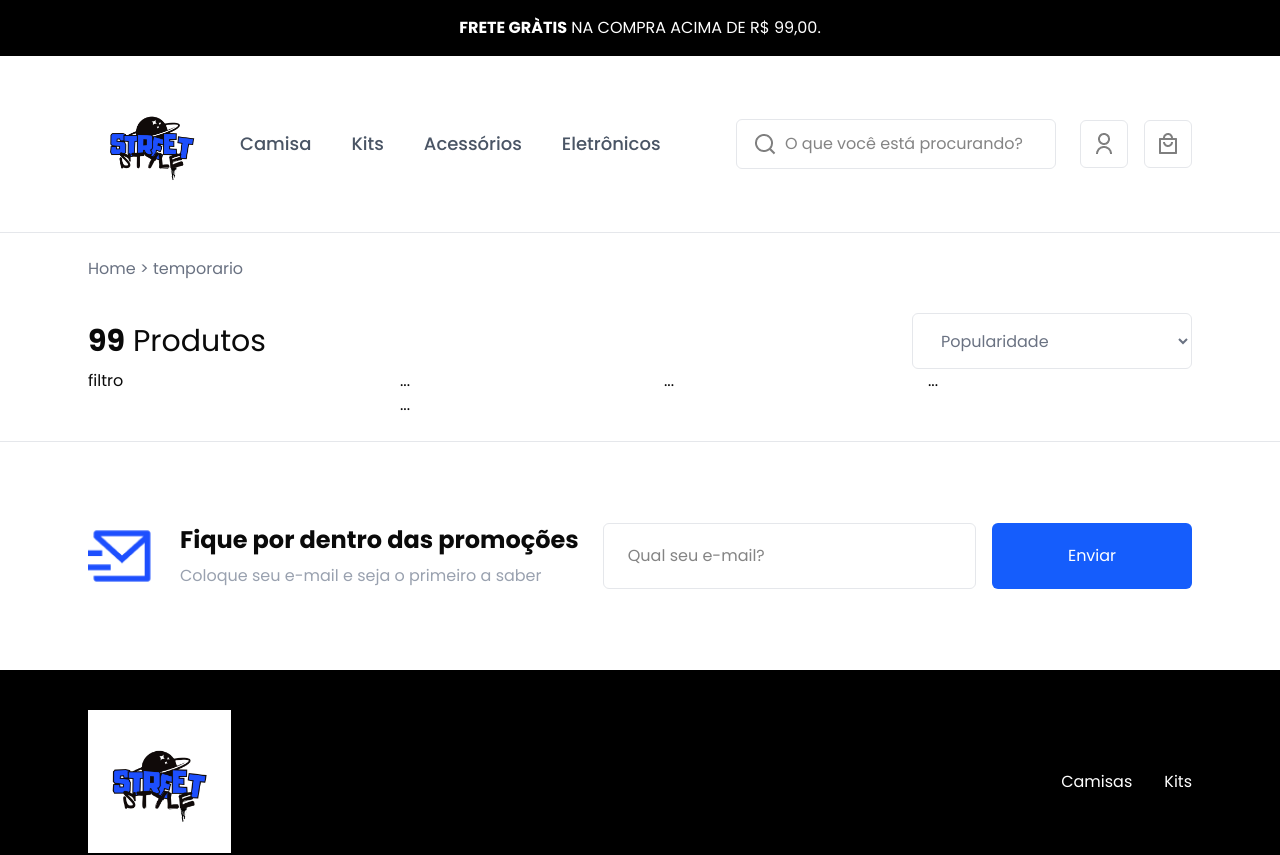
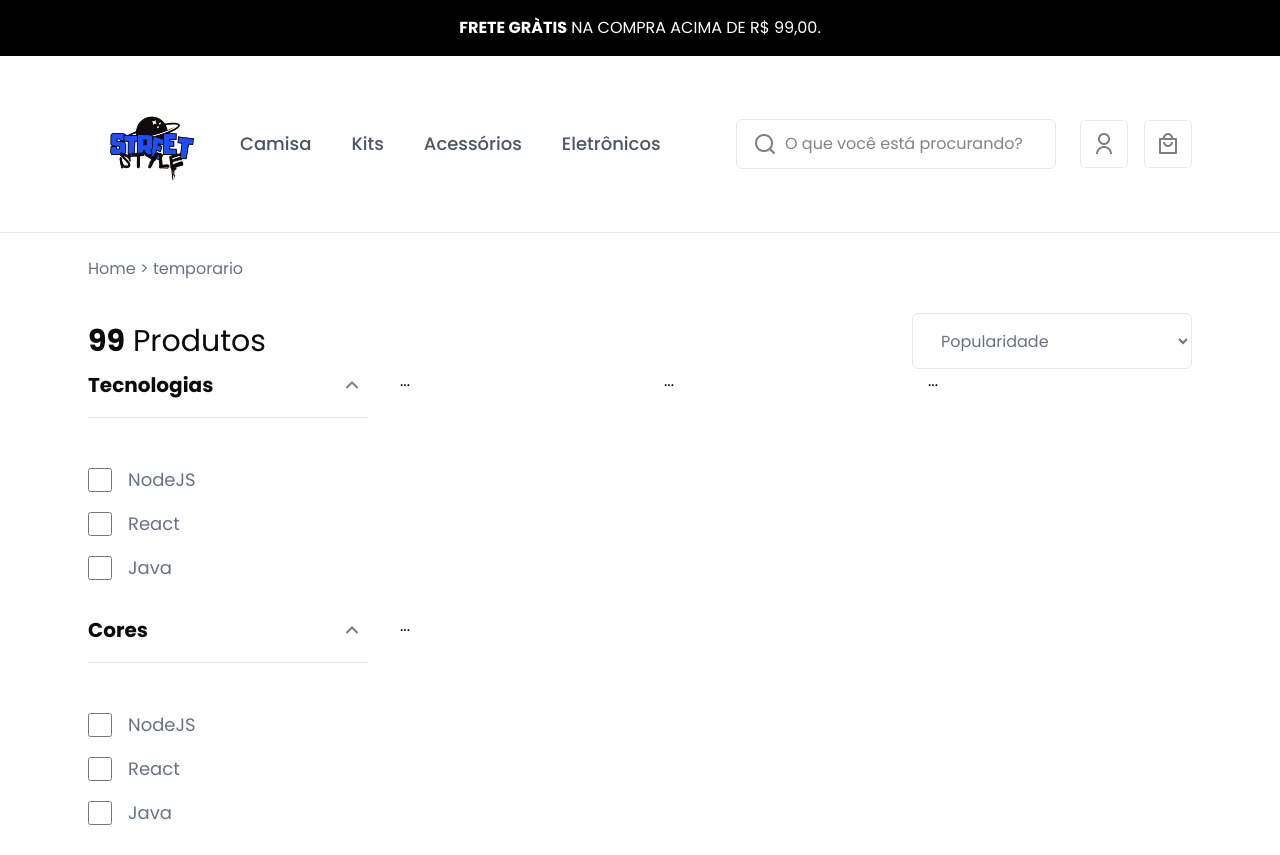
Before and after one commit to adrian08041/Frontend-Street-Style, a Next.js app: page /categories/acessorios in a window 1280 px wide. Shown: the top 855 px of the page. Built offline with nearby package versions, Linux system fonts and the light colour scheme.

Commit message:
feat: created filters

```diff
--- /dev/null
+++ b/src/components/categories/filter-group.tsx
@@ -0,0 +1,36 @@
+import Image from "next/image";
+import { FilterItem } from "./filter-item";
+import { useState } from "react";
+
+type Props = {
+  id: string;
+  name: string;
+};
+export const FilterGroup = ({ id, name }: Props) => {
+  const [opened, setOpened] = useState(true);
+
+  return (
+    <div className="mb-8">
+      <div className="flex justify-between items-center border-b border-gray-200 pb-4 mb-8">
+        <div className="flex-1 font-bold text-xl">{name}</div>
+        <div
+          onClick={() => setOpened(!opened)}
+          className="size-8 flex justify-center items-center cursor-pointer"
+        >
+          <Image
+            src={"/assets/ui/arrow-left-s-line.png"}
+            alt=""
+            width={24}
+            height={24}
+            className={`${opened ? "rotate-0" : "rotate-180"} transition-all`}
+          />
+        </div>
+      </div>
+      <div className={`   overflow-hidden ${opened ? "max-h-96" : "max-h-0"}`}>
+        <FilterItem groupId={id} item={{ id: "node", label: "NodeJS" }} />
+        <FilterItem groupId={id} item={{ id: "react", label: "React" }} />
+        <FilterItem groupId={id} item={{ id: "java", label: "Java" }} />
+      </div>
+    </div>
+  );
+};
--- /dev/null
+++ b/src/components/categories/filter-item.tsx
@@ -0,0 +1,47 @@
+"use client";
+
+import { UseQueryString } from "@/hooks/use-querystring";
+
+type Props = {
+  groupId: string;
+  item: {
+    id: string;
+    label: string;
+  };
+};
+
+export const FilterItem = ({ groupId, item }: Props) => {
+  const queryString = UseQueryString();
+  const toggleFilter = (groupId: string, itemId: string) => {
+    const queryGroup = queryString.get(groupId);
+    let currentFilters = queryGroup ? queryGroup.split("|") : [];
+    if (currentFilters.includes(itemId)) {
+      currentFilters = currentFilters.filter((i) => i !== itemId);
+    } else {
+      currentFilters.push(itemId);
+    }
+    queryString.set(groupId, currentFilters.join("|"));
+  };
+
+  const hasFilter = (groupId: string, itemId: string) => {
+    let currentFilters = queryString.get(groupId)?.split("|");
+    return currentFilters && currentFilters.includes(itemId) ? true : false;
+  };
+  return (
+    <div className="flex gap-4 items-center mt-4">
+      <input
+        id={`ck-${item.id}`}
+        className="size-6 "
+        type="checkbox"
+        onChange={() => toggleFilter(groupId, item.id)}
+        checked={hasFilter(groupId, item.id)}
+      ></input>
+      <label
+        htmlFor={`ck-${item.id}`}
+        className="text-lg text-gray-500 cursor-pointer"
+      >
+        {item.label}
+      </label>
+    </div>
+  );
+};
--- a/src/components/categories/product-list-filter.tsx
+++ b/src/components/categories/product-list-filter.tsx
@@ -2,6 +2,7 @@
 
 import { UseQueryString } from "@/hooks/use-querystring";
 import { ChangeEvent, useState } from "react";
+import { FilterGroup } from "./filter-group";
 
 export const ProductListFilter = () => {
   const queryString = UseQueryString();
@@ -45,7 +46,8 @@ export const ProductListFilter = () => {
             filterOpened ? "block" : "hidden"
           } md:block`}
         >
-          filtro
+          <FilterGroup id="tech" name="Tecnologias" />
+          <FilterGroup id="color" name="Cores" />
         </div>
         <div className="flex-1 grid grid-cols-1 md:grid-cols-3">
           <div>...</div>
```
Also changed, not shown: src/hooks/use-querystring.ts (renamed from src/hooks/use-querystring.tsx).
